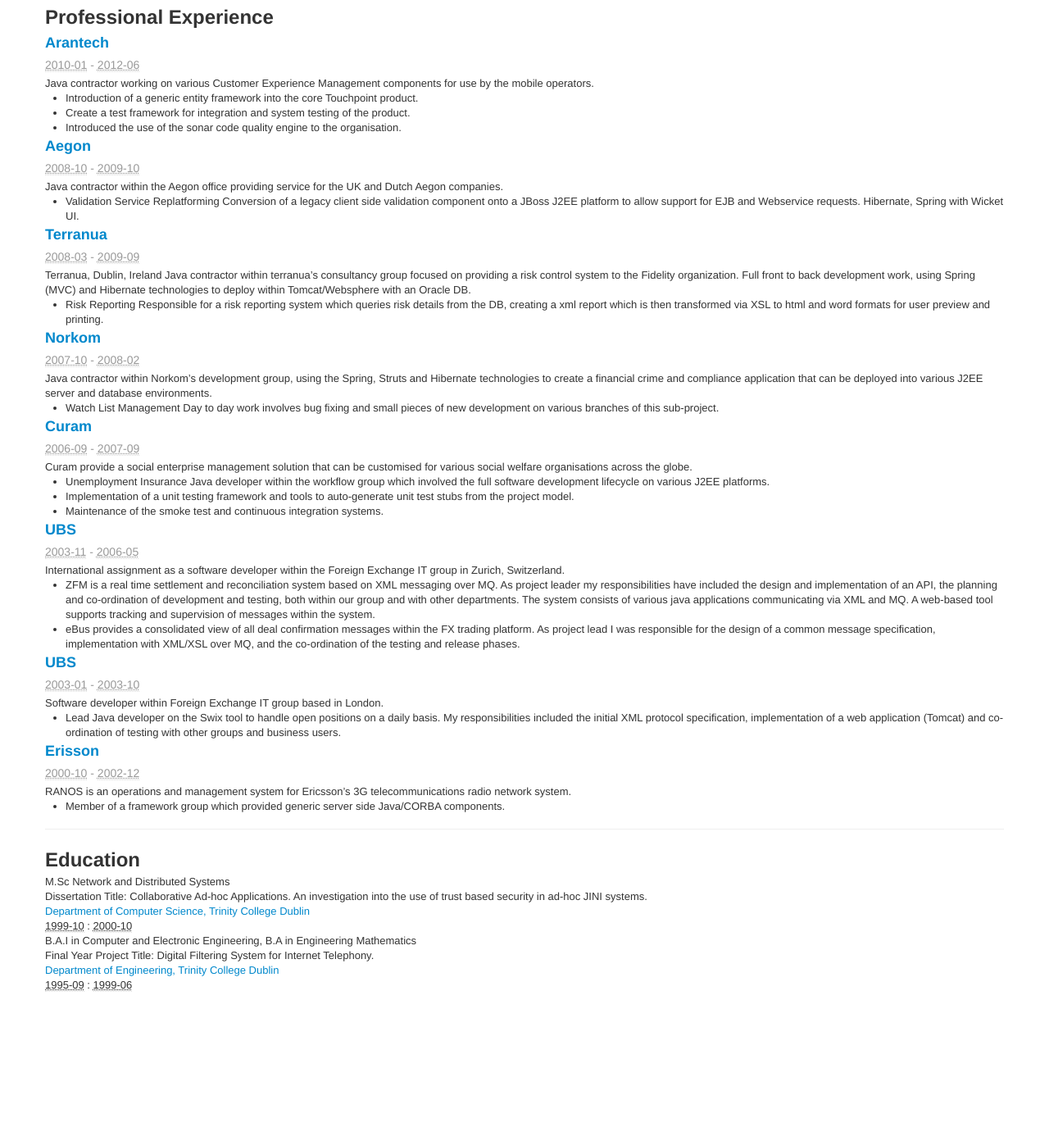
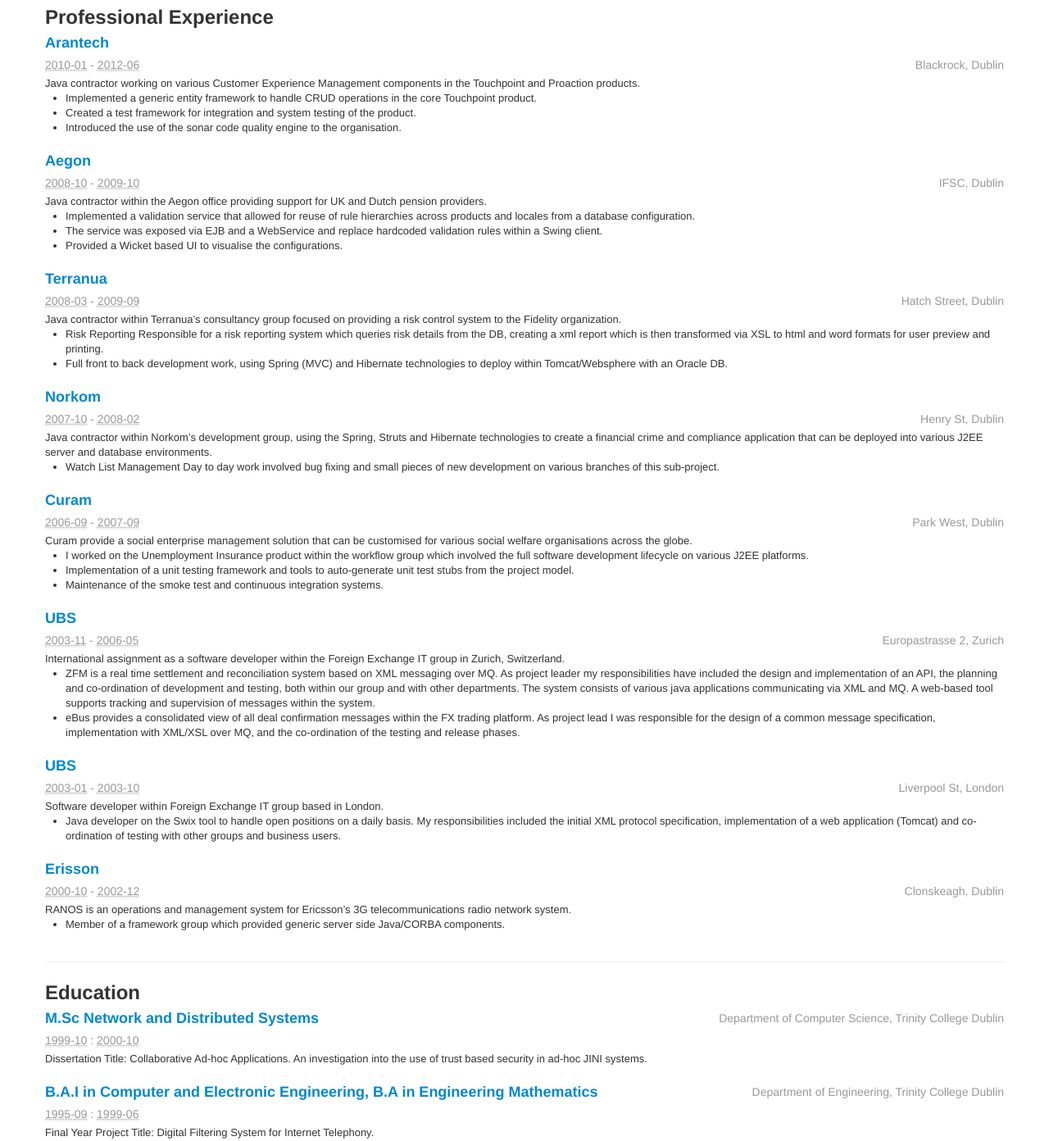
Before and after one commit to emeraldjava/emeraldjava, a plain HTML site: page src/main/html/resume.html in a window 1280 px wide. Shown: the part 766-2158 px from the top of the page at 82% size. Before the commit the page ends 2017 px from the top, so only its background shows below. Drawn offline with Linux system fonts and the light colour scheme.

Commit message:
format education date and address in the same manner as employment.

```diff
--- a/src/main/html/resume.html
+++ b/src/main/html/resume.html
@@ -16,16 +16,18 @@
 <div class="hresume container">
 <div class="row hero-unit">
 <div class="span12 contact vcard" id="contactvcard">
-<blockquote>
-<h2 id="cv" class="brand">
+<div class="row">
+<h2>
 <div>
 <div class="fn n">
 <span class="given-name">Paul</span>
 <span class="family-name">O'Connell</span>
-</div> Curriculum Vitae</div>
+</div>
+<span>Curriculum Vitae</span>
+</div>
 <small>M.Sc, B.A.I, B.A</small>
 </h2>
-</blockquote>
+</div>
 <div class="row show-grid">
 <div class="span3">
 <div class="adr">
@@ -116,11 +118,12 @@
 <li class="experience vevent vcard" id="Arantechvcard">
 <div class="htitle">
 <h3>
-<a href="http://www.arantech.com/" target="_blank" class="org url">
+<a title="Arantech" href="http://www.arantech.com/" target="_blank" class="org url">
 <div class="fn">
 <span class="summary">Arantech</span>
 </div>
 </a>
+<small class="pull-right">Blackrock, Dublin</small>
 <small>
 <div class="date date_duration">
 <abbr title="2010-01" class="dtstart">2010-01</abbr> - <abbr title="2012-06" class="dtend">2012-06</abbr>
@@ -129,14 +132,14 @@
 </h3>
 <ul class="unstyled description">
 <li>
-<span>Java contractor working on various Customer Experience Management components for use by the mobile operators.</span>
+<span>Java contractor working on various Customer Experience Management components in the Touchpoint and Proaction products.</span>
 </li>
 <ul>
 <li>
-<span>Introduction of a generic entity framework into the core Touchpoint product.</span>
+<span>Implemented a generic entity framework to handle CRUD operations in the core Touchpoint product.</span>
 </li>
 <li>
-<span>Create a test framework for integration and system testing of the product.</span>
+<span>Created a test framework for integration and system testing of the product.</span>
 </li>
 <li>
 <span>Introduced the use of the sonar code quality engine to the organisation.</span>
@@ -145,14 +148,16 @@
 </ul>
 </div>
 </li>
+<br/>
 <li class="experience vevent vcard" id="Aegonvcard">
 <div class="htitle">
 <h3>
-<a href="http://www.aegon.ie/" target="_blank" class="org url">
+<a title="Aegon" href="http://www.aegon.ie/" target="_blank" class="org url">
 <div class="fn">
 <span class="summary">Aegon</span>
 </div>
 </a>
+<small class="pull-right">IFSC, Dublin</small>
 <small>
 <div class="date date_duration">
 <abbr title="2008-10" class="dtstart">2008-10</abbr> - <abbr title="2009-10" class="dtend">2009-10</abbr>
@@ -161,24 +166,32 @@
 </h3>
 <ul class="unstyled description">
 <li>
-<span>Java contractor within the Aegon office providing service for the UK and Dutch Aegon companies.</span>
+<span>Java contractor within the Aegon office providing support for UK and Dutch pension providers.</span>
 </li>
 <ul>
 <li>
-<span>Validation Service Replatforming Conversion of a legacy client side validation component onto a JBoss J2EE platform to allow support for EJB and Webservice requests. Hibernate, Spring with Wicket UI.</span>
+<span>Implemented a validation service that allowed for reuse of rule hierarchies across products and locales from a database configuration.</span>
+</li>
+<li>
+<span>The service was exposed via EJB and a WebService and replace hardcoded validation rules within a Swing client.</span>
+</li>
+<li>
+<span>Provided a Wicket based UI to visualise the configurations.</span>
 </li>
 </ul>
 </ul>
 </div>
 </li>
+<br/>
 <li class="experience vevent vcard" id="Terranuavcard">
 <div class="htitle">
 <h3>
-<a href="http://www.terranua.com/" target="_blank" class="org url">
+<a title="Terranua" href="http://www.terranua.com/" target="_blank" class="org url">
 <div class="fn">
 <span class="summary">Terranua</span>
 </div>
 </a>
+<small class="pull-right">Hatch Street, Dublin</small>
 <small>
 <div class="date date_duration">
 <abbr title="2008-03" class="dtstart">2008-03</abbr> - <abbr title="2009-09" class="dtend">2009-09</abbr>
@@ -187,24 +200,29 @@
 </h3>
 <ul class="unstyled description">
 <li>
-<span>Terranua, Dublin, Ireland Java contractor within terranua’s consultancy group focused on providing a risk control system to the Fidelity organization. Full front to back development work, using Spring (MVC) and Hibernate technologies to deploy within Tomcat/Websphere with an Oracle DB.</span>
+<span>Java contractor within Terranua’s consultancy group focused on providing a risk control system to the Fidelity organization.</span>
 </li>
 <ul>
 <li>
 <span>Risk Reporting Responsible for a risk reporting system which queries risk details from the DB, creating a xml report which is then transformed via XSL to html and word formats for user preview and printing.</span>
 </li>
+<li>
+<span>Full front to back development work, using Spring (MVC) and Hibernate technologies to deploy within Tomcat/Websphere with an Oracle DB.</span>
+</li>
 </ul>
 </ul>
 </div>
 </li>
+<br/>
 <li class="experience vevent vcard" id="Norkomvcard">
 <div class="htitle">
 <h3>
-<a href="https://www.deticanetreveal.com" target="_blank" class="org url">
+<a title="Norkom" href="https://www.deticanetreveal.com" target="_blank" class="org url">
 <div class="fn">
 <span class="summary">Norkom</span>
 </div>
 </a>
+<small class="pull-right">Henry St, Dublin</small>
 <small>
 <div class="date date_duration">
 <abbr title="2007-10" class="dtstart">2007-10</abbr> - <abbr title="2008-02" class="dtend">2008-02</abbr>
@@ -217,20 +235,22 @@
 </li>
 <ul>
 <li>
-<span>Watch List Management Day to day work involves bug fixing and small pieces of new development on various branches of this sub-project.</span>
+<span>Watch List Management Day to day work involved bug fixing and small pieces of new development on various branches of this sub-project.</span>
 </li>
 </ul>
 </ul>
 </div>
 </li>
+<br/>
 <li class="experience vevent vcard" id="Curamvcard">
 <div class="htitle">
 <h3>
-<a href="http://www.curamsoftware.com/" target="_blank" class="org url">
+<a title="Curam" href="http://www.curamsoftware.com/" target="_blank" class="org url">
 <div class="fn">
 <span class="summary">Curam</span>
 </div>
 </a>
+<small class="pull-right">Park West, Dublin</small>
 <small>
 <div class="date date_duration">
 <abbr title="2006-09" class="dtstart">2006-09</abbr> - <abbr title="2007-09" class="dtend">2007-09</abbr>
@@ -243,7 +263,7 @@
 </li>
 <ul>
 <li>
-<span>Unemployment Insurance Java developer within the workflow group which involved the full software development lifecycle on various J2EE platforms.</span>
+<span>I worked on the Unemployment Insurance product within the workflow group which involved the full software development lifecycle on various J2EE platforms.</span>
 </li>
 <li>
 <span>Implementation of a unit testing framework and tools to auto-generate unit test stubs from the project model.</span>
@@ -255,14 +275,16 @@
 </ul>
 </div>
 </li>
+<br/>
 <li class="experience vevent vcard" id="UBSvcard">
 <div class="htitle">
 <h3>
-<a href="http://www.ubs.com/global/en/investment-bank/institutions/foreign-exchange.html" target="_blank" class="org url">
+<a title="UBS" href="http://www.ubs.com/global/en/investment-bank/institutions/foreign-exchange.html" target="_blank" class="org url">
 <div class="fn">
 <span class="summary">UBS</span>
 </div>
 </a>
+<small class="pull-right">Europastrasse 2, Zurich</small>
 <small>
 <div class="date date_duration">
 <abbr title="2003-11" class="dtstart">2003-11</abbr> - <abbr title="2006-05" class="dtend">2006-05</abbr>
@@ -289,14 +311,16 @@
 </ul>
 </div>
 </li>
+<br/>
 <li class="experience vevent vcard" id="UBSvcard">
 <div class="htitle">
 <h3>
-<a href="http://www.ubs.com/global/en/investment-bank/institutions/foreign-exchange.html" target="_blank" class="org url">
+<a title="UBS" href="http://www.ubs.com/global/en/investment-bank/institutions/foreign-exchange.html" target="_blank" class="org url">
 <div class="fn">
 <span class="summary">UBS</span>
 </div>
 </a>
+<small class="pull-right">Liverpool St, London</small>
 <small>
 <div class="date date_duration">
 <abbr title="2003-01" class="dtstart">2003-01</abbr> - <abbr title="2003-10" class="dtend">2003-10</abbr>
@@ -309,7 +333,7 @@
 </li>
 <ul>
 <li>
-<span>Lead Java developer on the Swix tool to handle open positions on a daily basis. My
+<span>Java developer on the Swix tool to handle open positions on a daily basis. My
                             responsibilities included the initial XML protocol specification, implementation of a web application
                             (Tomcat) and co-ordination of testing with other groups and business users.</span>
 </li>
@@ -317,14 +341,16 @@
 </ul>
 </div>
 </li>
+<br/>
 <li class="experience vevent vcard" id="Erissonvcard">
 <div class="htitle">
 <h3>
-<a href="http://www.ericsson.com/ie/" target="_blank" class="org url">
+<a title="Erisson" href="http://www.ericsson.com/ie/" target="_blank" class="org url">
 <div class="fn">
 <span class="summary">Erisson</span>
 </div>
 </a>
+<small class="pull-right">Clonskeagh, Dublin</small>
 <small>
 <div class="date date_duration">
 <abbr title="2000-10" class="dtstart">2000-10</abbr> - <abbr title="2002-12" class="dtend">2002-12</abbr>
@@ -343,6 +369,7 @@
 </ul>
 </div>
 </li>
+<br/>
 </ol>
 </div>
 <hr/>
@@ -351,31 +378,37 @@
 <div class="vcalendar">
 <div class="education vevent vcard" id="M.Sc Network and Distributed Systemsvcard">
 <div class="htitle">
+<h3 class="summary">
+<a title="Department of Computer Science, Trinity College Dublin" href="http://www.scss.tcd.ie/postgraduate/mscnds/" target="_blank" class="fn org url">
 <span class="summary">M.Sc Network and Distributed Systems</span>
-<br/>
-<span class="description">Dissertation Title: Collaborative Ad-hoc Applications. An investigation into the use of trust based security in ad-hoc JINI systems.</span>
-<br/>
-<span>
-<a title="Department of Computer Science, Trinity College Dublin" href="http://www.scss.tcd.ie/postgraduate/mscnds/" class="fn org url">Department of Computer Science, Trinity College Dublin</a>
-</span>
-</div>
+</a>
+<small class="pull-right">Department of Computer Science, Trinity College Dublin</small>
+<small>
 <div class="date_duration">
 <abbr title="1999-10" class="dtstart">1999-10</abbr> : <abbr title="2000-10" class="dtend">2000-10</abbr>
 </div>
+</small>
+</h3>
+<span class="description">Dissertation Title: Collaborative Ad-hoc Applications. An investigation into the use of trust based security in ad-hoc JINI systems.</span>
+</div>
+<br/>
 </div>
 <div class="education vevent vcard" id="B.A.I in Computer and Electronic Engineering, B.A in Engineering Mathematicsvcard">
 <div class="htitle">
+<h3 class="summary">
+<a title="Department of Engineering, Trinity College Dublin" href="http://www.tcd.ie/Engineering/" target="_blank" class="fn org url">
 <span class="summary">B.A.I in Computer and Electronic Engineering, B.A in Engineering Mathematics</span>
-<br/>
-<span class="description">Final Year Project Title: Digital Filtering System for Internet Telephony.</span>
-<br/>
-<span>
-<a title="Department of Engineering, Trinity College Dublin" href="http://www.tcd.ie/Engineering/" class="fn org url">Department of Engineering, Trinity College Dublin</a>
-</span>
-</div>
+</a>
+<small class="pull-right">Department of Engineering, Trinity College Dublin</small>
+<small>
 <div class="date_duration">
 <abbr title="1995-09" class="dtstart">1995-09</abbr> : <abbr title="1999-06" class="dtend">1999-06</abbr>
 </div>
+</small>
+</h3>
+<span class="description">Final Year Project Title: Digital Filtering System for Internet Telephony.</span>
+</div>
+<br/>
 </div>
 </div>
 </div>
```
Also changed, not shown: 1 other file.
